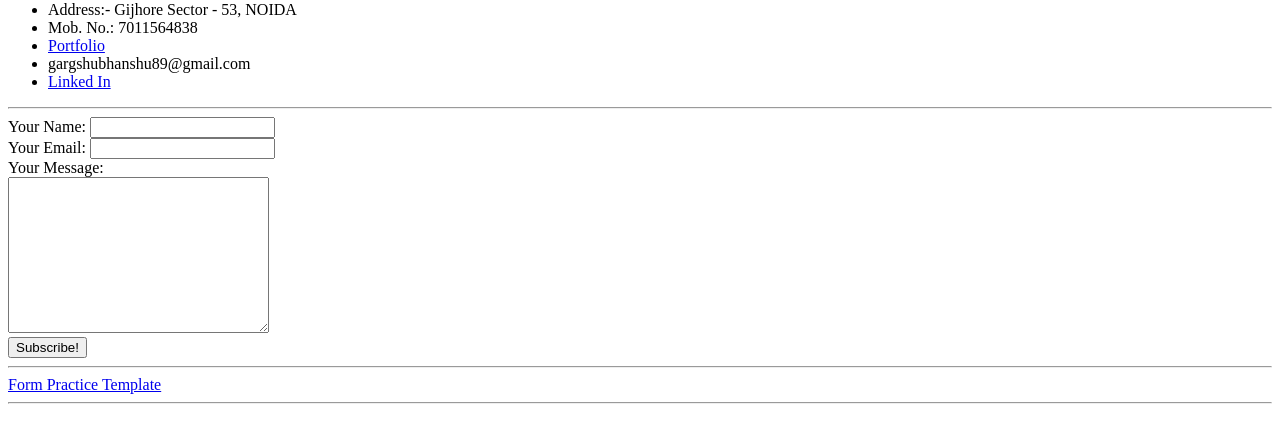
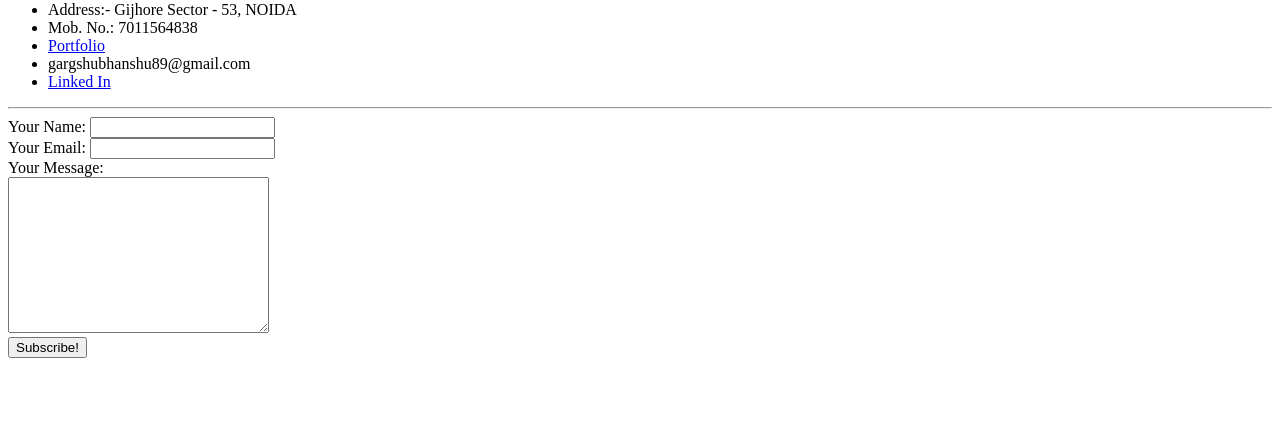
Before and after one commit to Subhanshu-Garg/CV, a plain HTML site: page Contact.html in a window 1280 px wide. Shown: the part 79-522 px from the top of the page. Drawn offline with Linux system fonts and the light colour scheme.

Commit message:
Removed forms template from Contact.html

```diff
--- a/Contact.html
+++ b/Contact.html
@@ -27,8 +27,5 @@
         <textarea name="yourMessage" id="" cols="30" rows="10"></textarea><br>
         <input type="submit" value="Subscribe!">
     </form>
-    <hr>
-    <a href="forms.html">Form Practice Template</a>
-    <hr>
 </body>
 </html>
```
